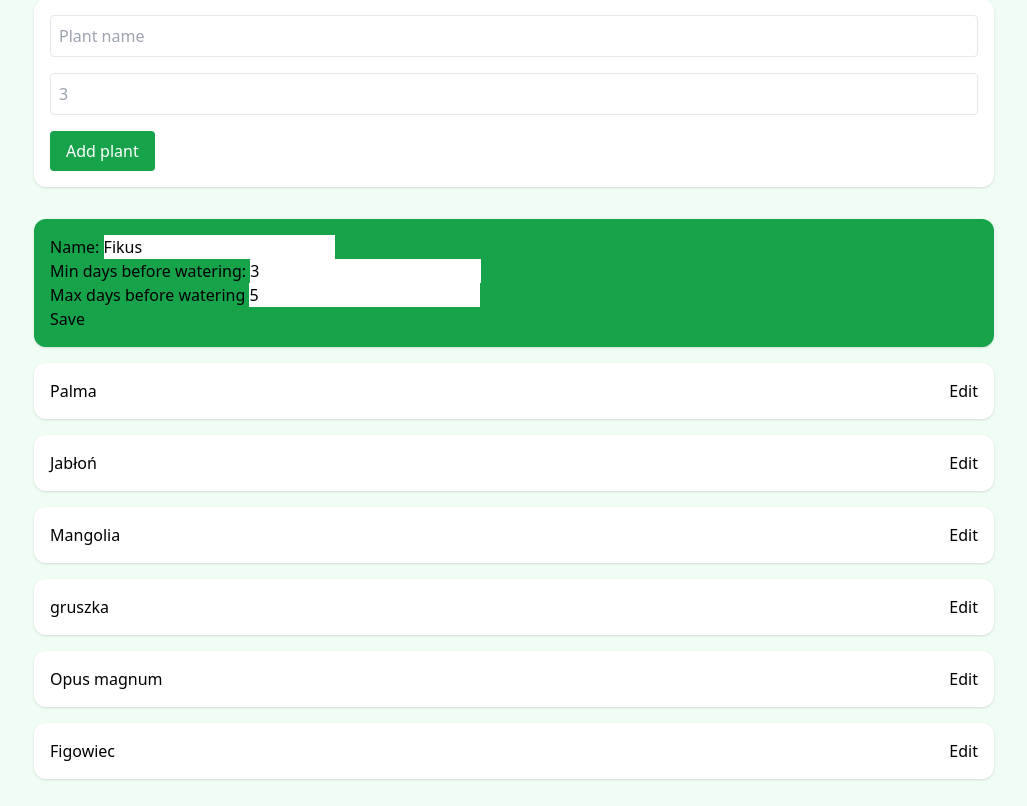
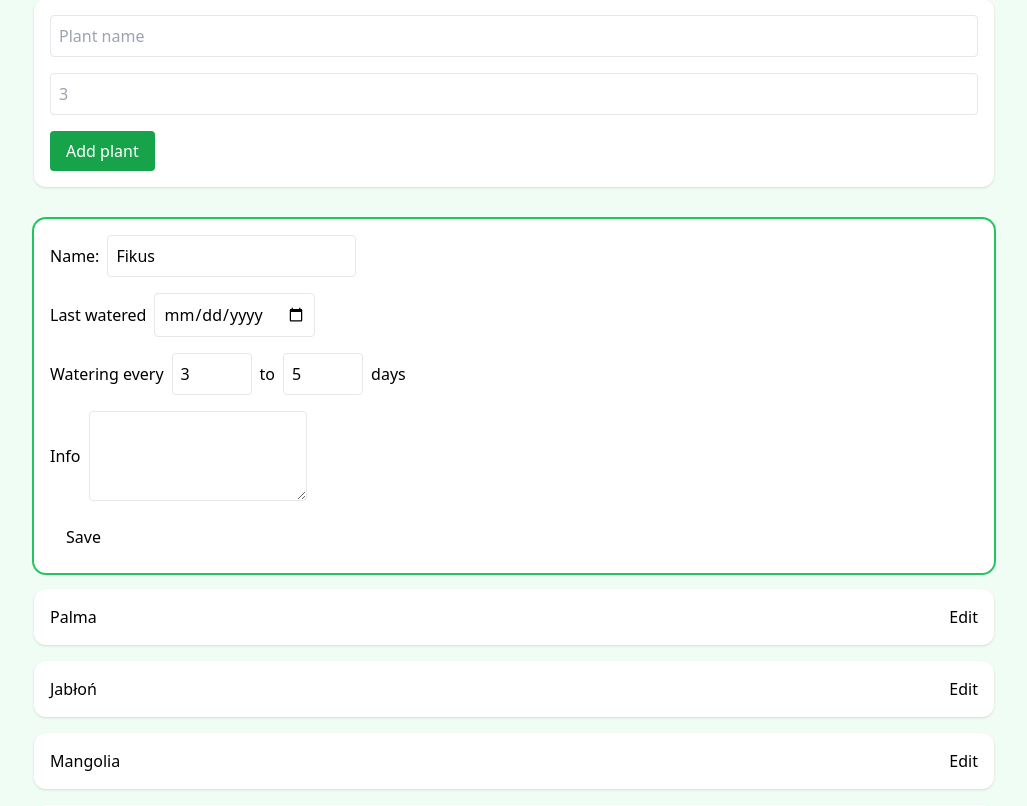
Before and after one commit to PLudrak/waterring, a FastAPI app: page /manage-plants?edit=1 in a window 1280 px wide. Shown: the part 180-986 px from the top of the page, without its empty margins (126-1153 px from the left). Run offline with FastAPI, Linux system fonts and the light colour scheme; data comes from the database, SQL or seed files in the repository; some libraries are stand-ins or nearby versions.

Commit message:
manage plants ui update

```diff
--- a/app/templates/manage_plants.html
+++ b/app/templates/manage_plants.html
@@ -22,26 +22,82 @@
 	{% for plant in plants %}
 	{% if edit_id == plant.id %}
 
-	<div class="bg-green-600 p-4 rounded-xl shadow flex justify-between">
+	<div class="ring-2 ring-green-500 bg-white rounded-xl p-4">
 
-		<form method="post" action="/plants/{{ plant.id }}/edit">
-			<div>
-				Name:
-				<input type="text" name="name" value="{{ plant.name }}">
-			</div>
-			<div>
-				Min days before watering:
-				<input type="int" name="watering_interval_min" value="{{ plant.watering_interval_min }}">
-			</div>
-			<div>
-				Max days before watering
-				<input type="int" name="watering_interval_max" value="{{ plant.watering_interval_max }}">
-			</div>
+	<form method="post" action="/plants/{{ plant.id }}/edit" class="flex flex-col gap-4">
 
-			<button>Save</button>
+<div class="flex items-center gap-2">
+		<label for="name">
+			Name:
+		</label>
 
-		</form>
+		<input
+			id="name"
+			type="text"
+			name="name"
+			value="{{ plant.name }}"
+			class="border rounded p-2"
+		>
 	</div>
+
+	<div class="flex items-center gap-2">
+		<label for="last_watered">
+			Last watered
+		</label>
+
+		<input
+			id="last_watered"
+			type="date"
+			name="last_watered"
+			class="border rounded p-2"
+			value = "{{ plant.last_watered_at}}"
+		>
+	</div>
+
+	<div class="flex items-center gap-2">
+		<label for="watering_interval_min">
+			Watering every
+		</label>
+
+		<input
+			id="watering_interval_min"
+			type="number"
+			name="watering_interval_min"
+			value="{{ plant.watering_interval_min }}"
+			class="border rounded p-2 w-20"
+		>
+
+		<span>to</span>
+
+		<input
+			id="watering_interval_max"
+			type="number"
+			name="watering_interval_max"
+			value="{{ plant.watering_interval_max }}"
+			class="border rounded p-2 w-20"
+		>
+
+		<span>days</span>
+	</div>
+
+	<div class="flex items-center gap-2">
+		<label for="info">
+			Info
+		</label>
+
+		<textarea
+			id="info"
+			name="info"
+			class="border rounded p-2"
+			rows="3"
+		></textarea>
+	</div>
+
+	<button class="bg-white rounded px-4 py-2 w-fit">
+		Save
+	</button>
+	</form>
+</div>
 
 	{% else %}
 
```
Also changed, not shown: 1 other file.
